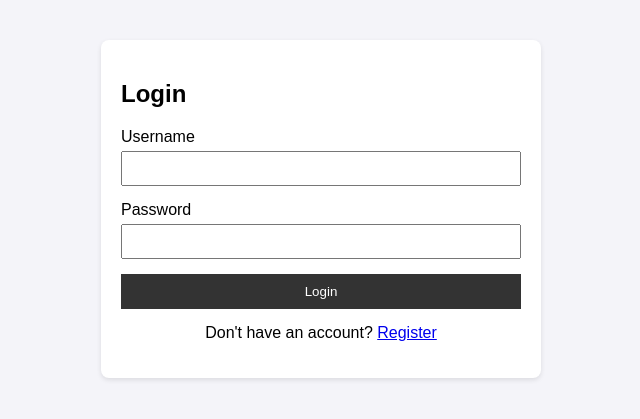
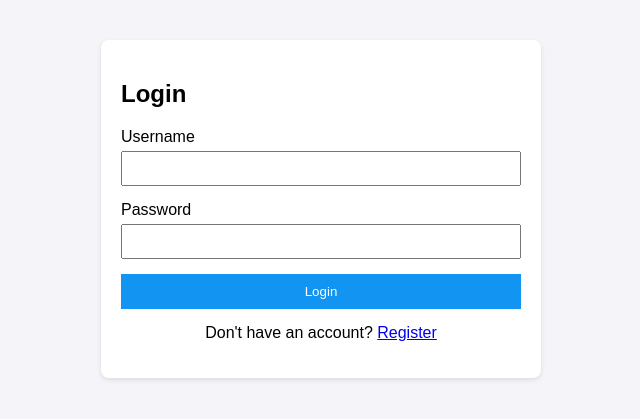
Before and after one commit to b1enb1en/1stSem_finalProj, a PHP site: page /src/login.php in a window 1280 px wide. Shown: the top 419 px of the page, without its empty margins (319-959 px from the left). Run offline with PHP 8.4, Linux system fonts and the light colour scheme; data comes from the database, SQL or seed files in the repository.

```diff
--- a/src/login.php
+++ b/src/login.php
@@ -73,7 +73,7 @@ if ($_SERVER['REQUEST_METHOD'] === 'POST') {
     button {
       width: 100%;
       padding: 10px;
-      background: #333;
+      background: #1194f2;
       color: white;
       border: none;
       cursor: pointer;
@@ -108,4 +108,5 @@ if ($_SERVER['REQUEST_METHOD'] === 'POST') {
   </div>
 </body>
 
+
 </html>
```
